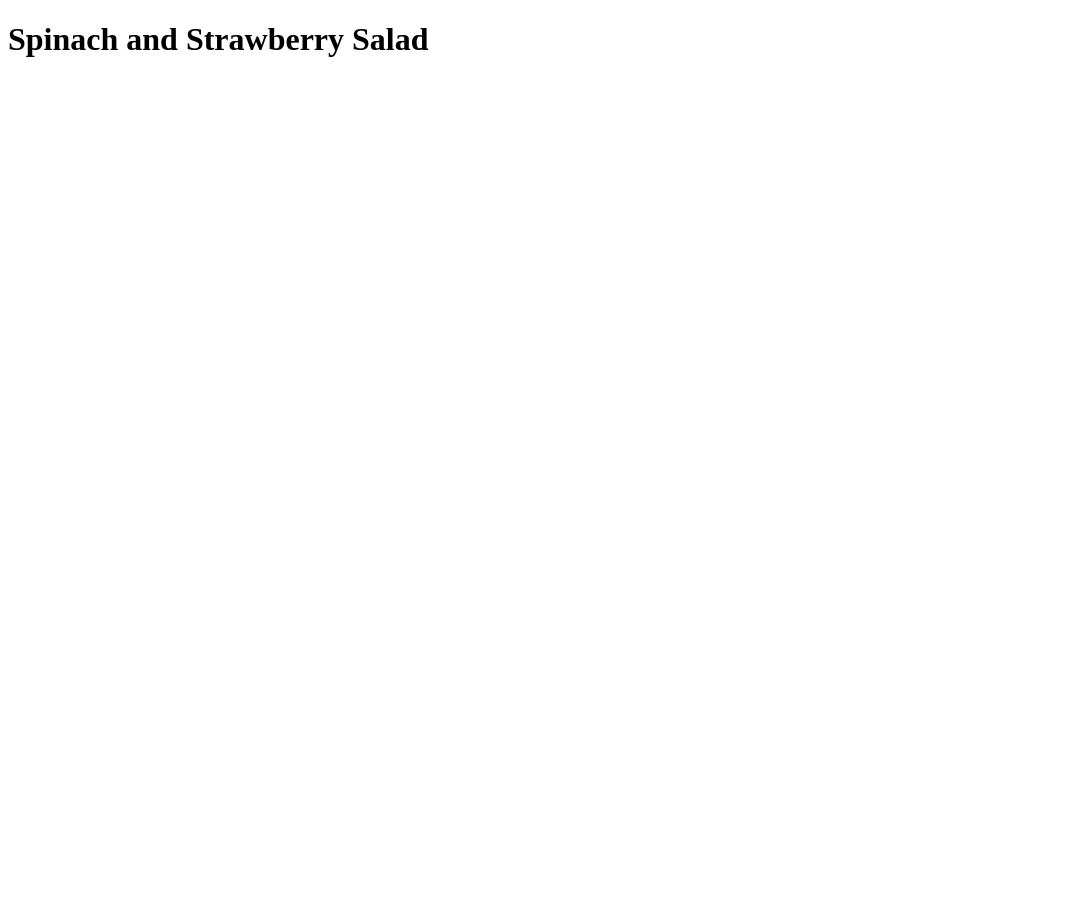
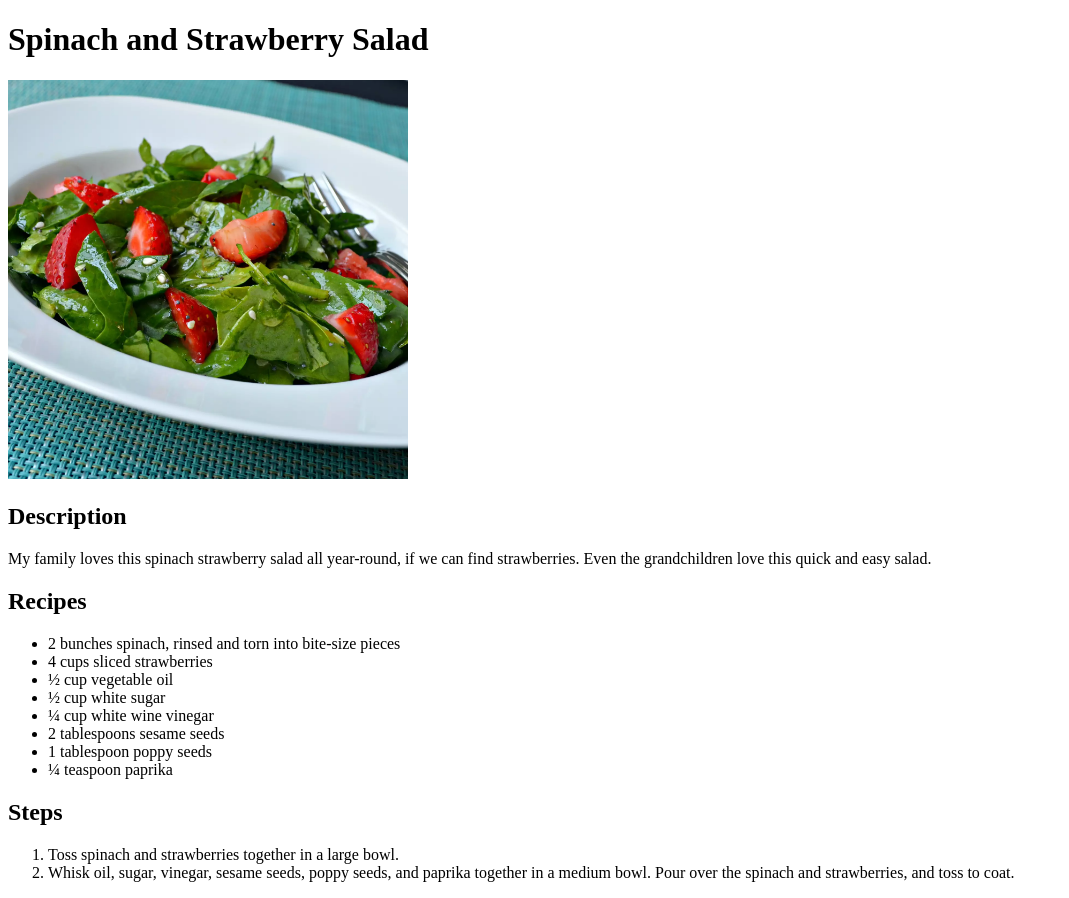
Before and after one commit to NikaPetelava/odin_recipes, a plain HTML site: page recipes/spinach.html in a window 1280 px wide. Shown: the whole page, without its empty margins (0-1069 px from the left). Before the commit the page ends 800 px from the top, so only its background shows below. Drawn offline with Linux system fonts and the light colour scheme.

Commit message:
complete spinach page

```diff
--- a/recipes/spinach.html
+++ b/recipes/spinach.html
@@ -7,5 +7,38 @@
   </head>
   <body>
     <h1>Spinach and Strawberry Salad</h1>
+    <img
+      src="/images/spinach.png"
+      alt="Spinach and Strawberry Salad"
+      width="400px"
+    />
+
+    <h2>Description</h2>
+    <p>
+      My family loves this spinach strawberry salad all year-round, if we can
+      find strawberries. Even the grandchildren love this quick and easy salad.
+    </p>
+
+    <h2>Recipes</h2>
+    <ul>
+      <li>2 bunches spinach, rinsed and torn into bite-size pieces</li>
+      <li>4 cups sliced strawberries</li>
+      <li>½ cup vegetable oil</li>
+      <li>½ cup white sugar</li>
+      <li>¼ cup white wine vinegar</li>
+      <li>2 tablespoons sesame seeds</li>
+      <li>1 tablespoon poppy seeds</li>
+      <li>¼ teaspoon paprika</li>
+    </ul>
+
+    <h2>Steps</h2>
+    <ol>
+      <li>Toss spinach and strawberries together in a large bowl.</li>
+      <li>
+        Whisk oil, sugar, vinegar, sesame seeds, poppy seeds, and paprika
+        together in a medium bowl. Pour over the spinach and strawberries, and
+        toss to coat.
+      </li>
+    </ol>
   </body>
 </html>
```
